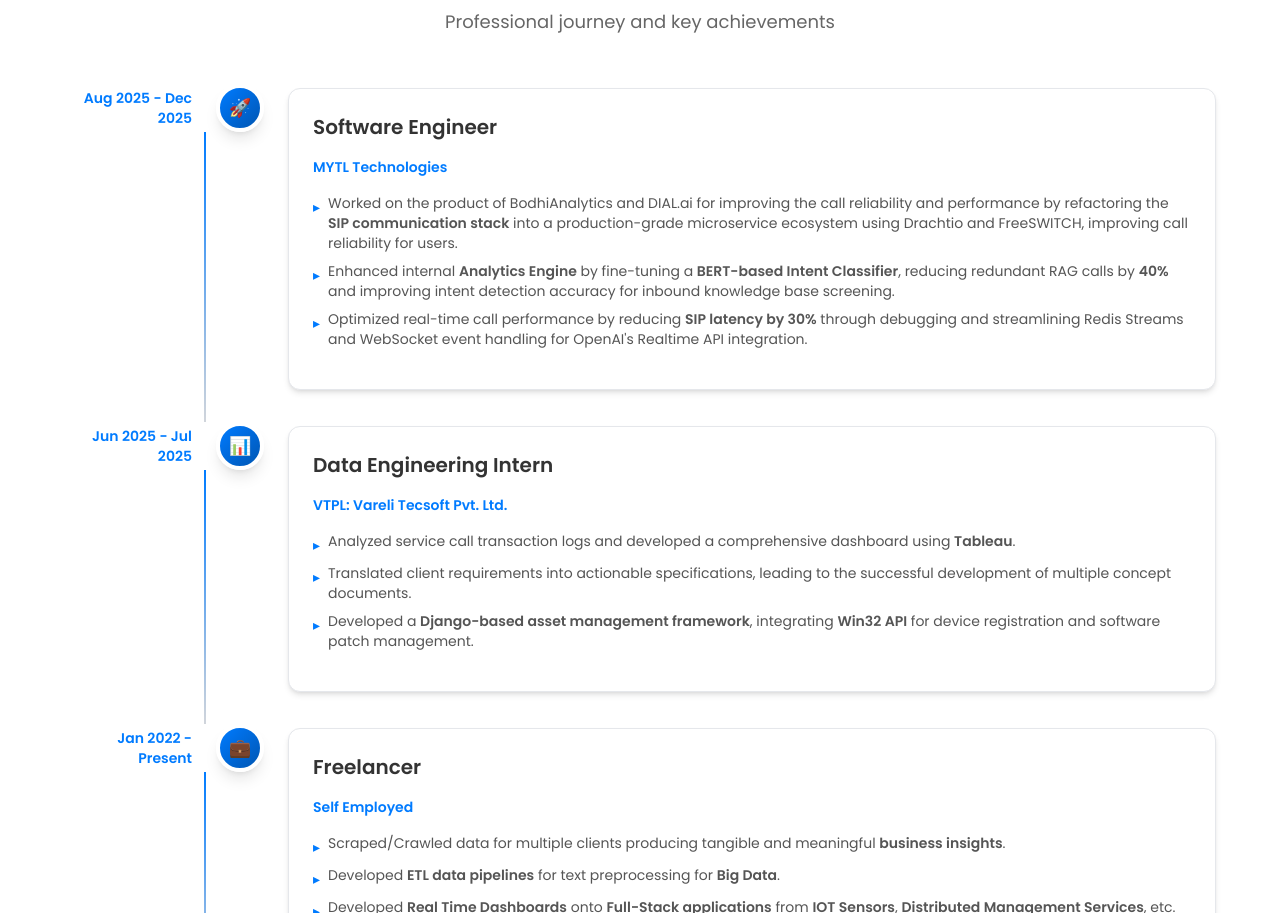
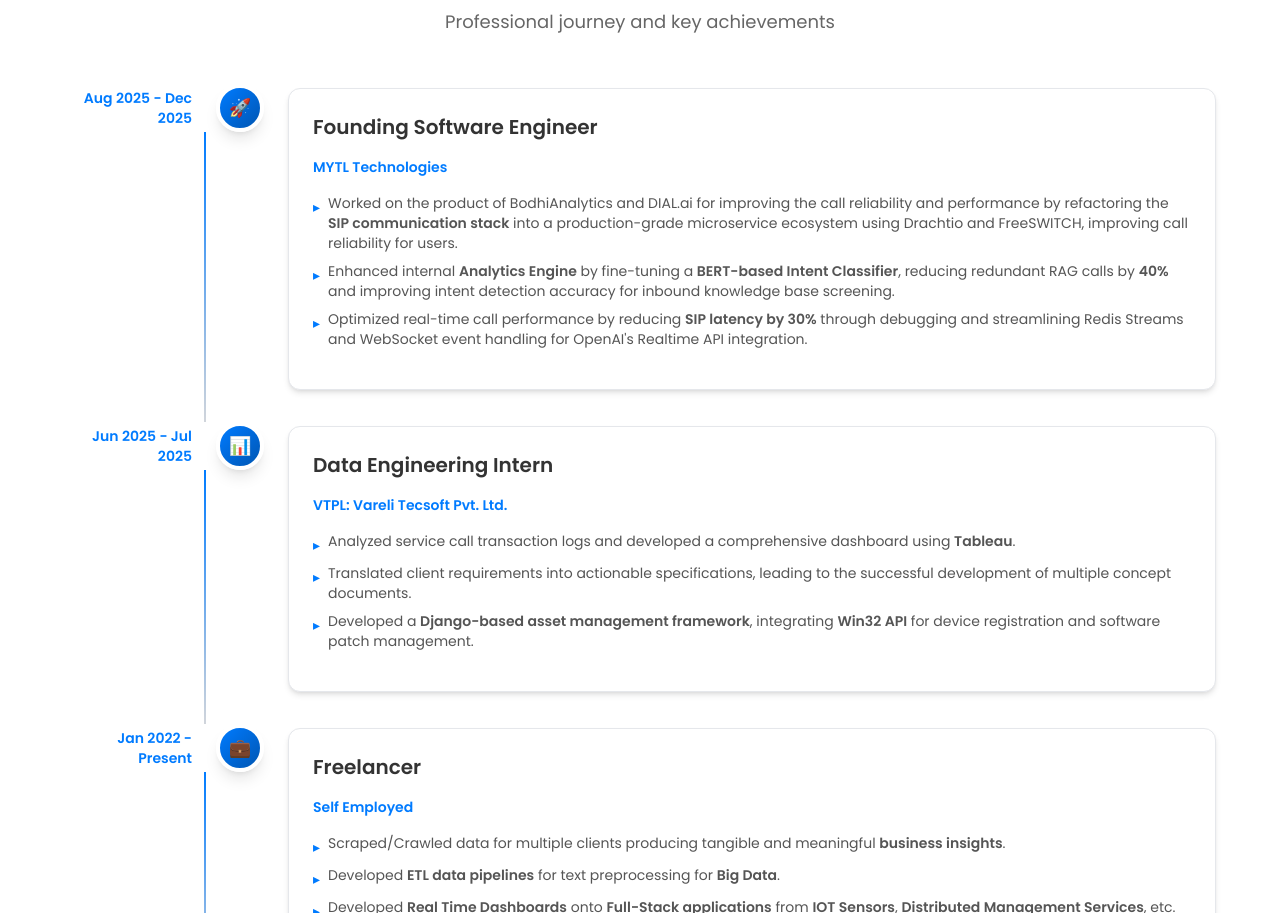
Before and after one commit to ShubhPundir/portfolio, a Next.js app in the folder frontend/: page /portfolio/ in a window 1280 px wide. Shown: the part 1374-2287 px from the top of the page. Built offline with nearby package versions, Linux system fonts and the light colour scheme.

Commit message:
update: added briefing to work-ex

```diff
--- a/frontend/src/app/_sections/WorkExperience.tsx
+++ b/frontend/src/app/_sections/WorkExperience.tsx
@@ -4,7 +4,7 @@ import { Experience } from '@/components/projects/types'
 const WorkExperience = () => {
   const experiences: Experience[] = [
     {
-      title: "Software Engineer",
+      title: "Founding Software Engineer",
       company: "MYTL Technologies",
       duration: "Aug 2025 - Dec 2025",
       icon: "🚀",
```
